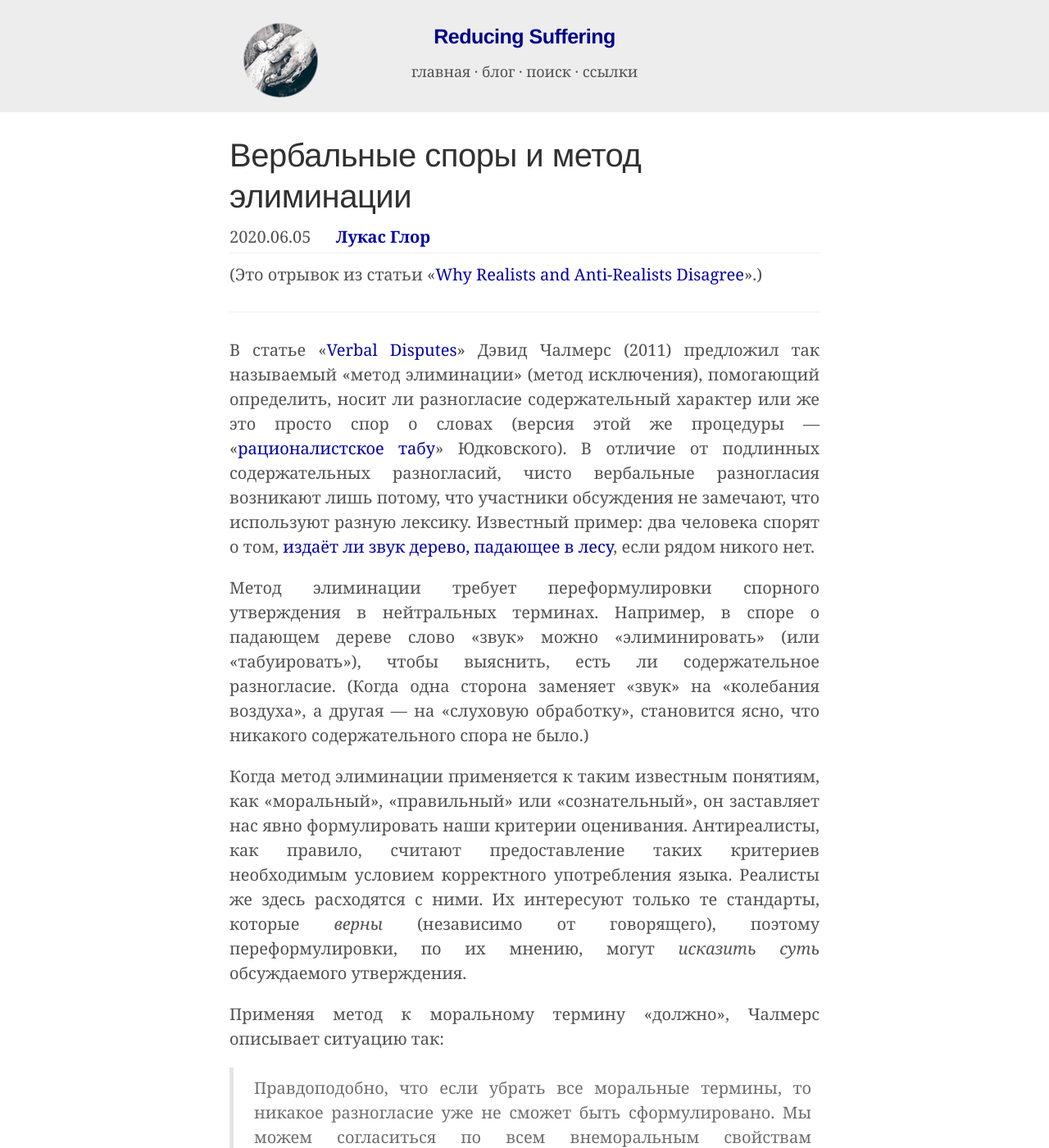
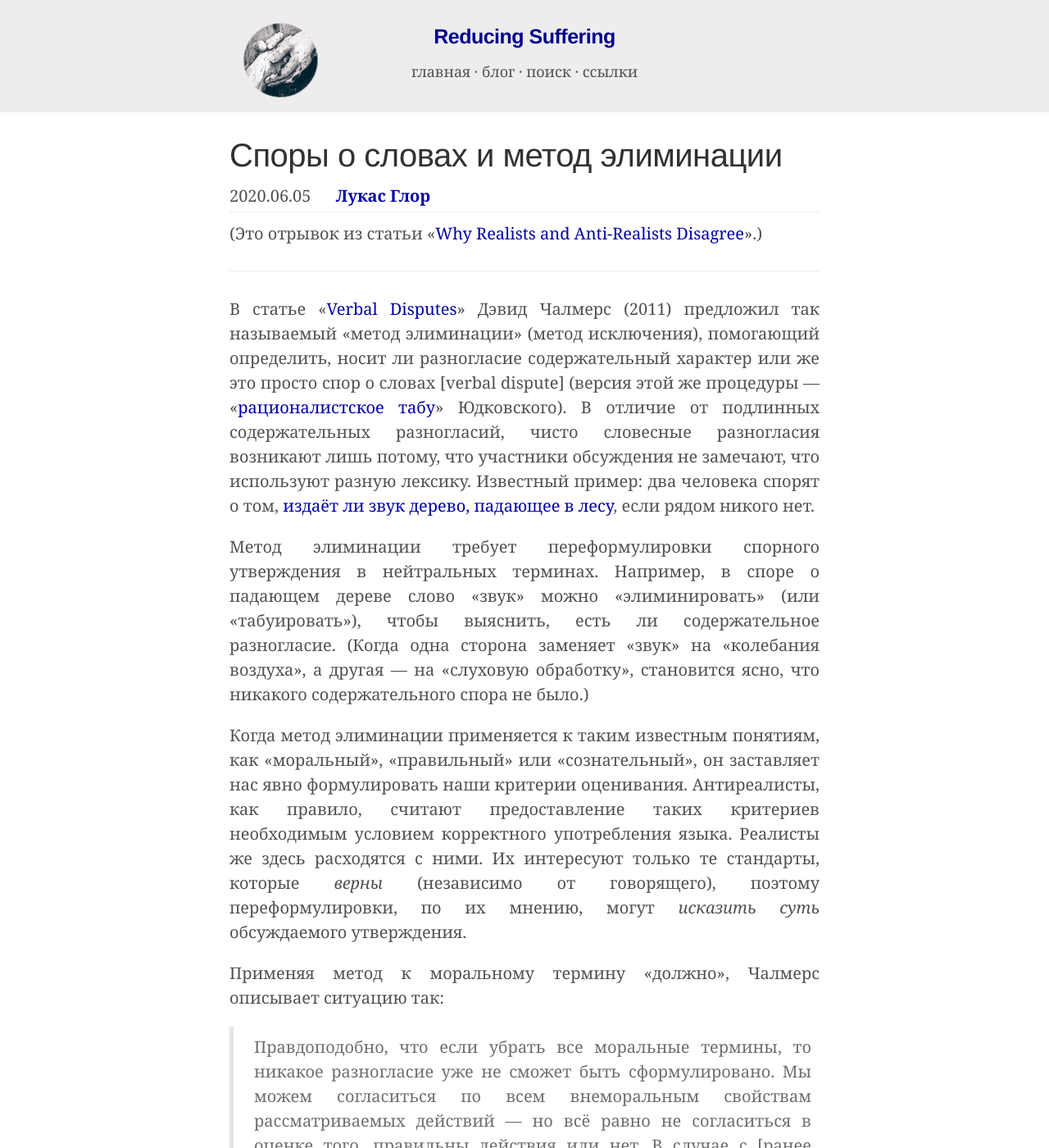
Before and after one commit to ReducingSuffering/reducingsuffering.github.io, a Jekyll site: the page built from _articles/lukas-gloor-3.md, in a window 1280 px wide and 1400 px high. Shown: the whole window at 82% size. Built offline with Jekyll 4.4.1, drawn with Linux system fonts in a browser that asks for light colours; some of the changed text lies outside the part shown.

Commit message:
Update lukas-gloor-3.md

```diff
--- a/_articles/lukas-gloor-3.md
+++ b/_articles/lukas-gloor-3.md
@@ -1,6 +1,6 @@
 ---
 layout: article
-title: "Вербальные споры и метод элиминации"
+title: "Споры о словах и метод элиминации"
 authors:
   - Лукас Глор
 original: https://forum.effectivealtruism.org/s/R8vKwpMtFQ9kDvkJQ/p/6nPnqXCaYsmXCtjTk#Verbal_disputes_and_the_method_of_elimination
@@ -13,7 +13,7 @@ preview: assets/images/previews/515bd98a-bd9b-4294-b827-077e87507a70.jpg
 
 ---
 
-В статье «[Verbal Disputes](http://consc.net/papers/verbal.pdf)» Дэвид Чалмерс (2011) предложил так называемый «метод элиминации» (метод исключения), помогающий определить, носит ли разногласие содержательный характер или же это просто спор о словах (версия этой же процедуры — «[рационалистское табу](https://lesswrong.ru/w/%D0%A2%D0%B0%D0%B1%D1%83%D0%B8%D1%80%D1%83%D0%B9_%D1%81%D0%B2%D0%BE%D0%B8_%D1%81%D0%BB%D0%BE%D0%B2%D0%B0)» Юдковского). В отличие от подлинных содержательных разногласий, чисто вербальные разногласия возникают лишь потому, что участники обсуждения не замечают, что используют разную лексику. Известный пример: два человека спорят о том, [издаёт ли звук дерево, падающее в лесу](https://lesswrong.ru/w/%D0%A1%D0%BF%D0%BE%D1%80%D1%8B_%D0%BE%D0%B1_%D0%BE%D0%BF%D1%80%D0%B5%D0%B4%D0%B5%D0%BB%D0%B5%D0%BD%D0%B8%D1%8F%D1%85), если рядом никого нет.
+В статье «[Verbal Disputes](http://consc.net/papers/verbal.pdf)» Дэвид Чалмерс (2011) предложил так называемый «метод элиминации» (метод исключения), помогающий определить, носит ли разногласие содержательный характер или же это просто спор о словах \[verbal dispute\] (версия этой же процедуры — «[рационалистское табу](https://lesswrong.ru/w/%D0%A2%D0%B0%D0%B1%D1%83%D0%B8%D1%80%D1%83%D0%B9_%D1%81%D0%B2%D0%BE%D0%B8_%D1%81%D0%BB%D0%BE%D0%B2%D0%B0)» Юдковского). В отличие от подлинных содержательных разногласий, чисто словесные разногласия возникают лишь потому, что участники обсуждения не замечают, что используют разную лексику. Известный пример: два человека спорят о том, [издаёт ли звук дерево, падающее в лесу](https://lesswrong.ru/w/%D0%A1%D0%BF%D0%BE%D1%80%D1%8B_%D0%BE%D0%B1_%D0%BE%D0%BF%D1%80%D0%B5%D0%B4%D0%B5%D0%BB%D0%B5%D0%BD%D0%B8%D1%8F%D1%85), если рядом никого нет.
 
 Метод элиминации требует переформулировки спорного утверждения в нейтральных терминах. Например, в споре о падающем дереве слово «звук» можно «элиминировать» (или «табуировать»), чтобы выяснить, есть ли содержательное разногласие. (Когда одна сторона заменяет «звук» на «колебания воздуха», а другая — на «слуховую обработку», становится ясно, что никакого содержательного спора не было.)
 
@@ -21,7 +21,7 @@ preview: assets/images/previews/515bd98a-bd9b-4294-b827-077e87507a70.jpg
 
 Применяя метод к моральному термину «должно», Чалмерс описывает ситуацию так:
 
-> Правдоподобно, что если убрать все моральные термины, то никакое разногласие уже не сможет быть сформулировано. Мы можем согласиться по всем внеморальным свойствам рассматриваемых действий — но всё равно не согласиться в оценке того, правильны действия или нет. В случае с \[ранее рассмотренными\] понятиями «семантика», «физикализм» и т. д., такая ситуация указывала на вербальный спор. Следует ли и здесь поставить тот же диагноз? Интуитивно — нет. Судя по всему, моральные разногласия — это содержательные разногласия. Просто мы исчерпали доступный словарь. Похоже, что на каком-то этапе (возможно, когда мы установили, что означает моральное «должно») мы достигаем основания: содержательного разногласия, связанного с понятием настолько базовым, что дальше его уже не удаётся прояснить с помощью более простых понятий.
+> Правдоподобно, что если убрать все моральные термины, то никакое разногласие уже не сможет быть сформулировано. Мы можем согласиться по всем внеморальным свойствам рассматриваемых действий — но всё равно не согласиться в оценке того, правильны действия или нет. В случае с \[ранее рассмотренными\] понятиями «семантика», «физикализм» и т. д., такая ситуация указывала на спор о словах. Следует ли и здесь поставить тот же диагноз? Интуитивно — нет. Судя по всему, моральные разногласия — это содержательные разногласия. Просто мы исчерпали доступный словарь. Похоже, что на каком-то этапе (возможно, когда мы установили, что означает моральное «должно») мы достигаем основания: содержательного разногласия, связанного с понятием настолько базовым, что дальше его уже не удаётся прояснить с помощью более простых понятий.
 
 Судить о том, где именно находится это «основание», остаётся говорящему:
 
```
